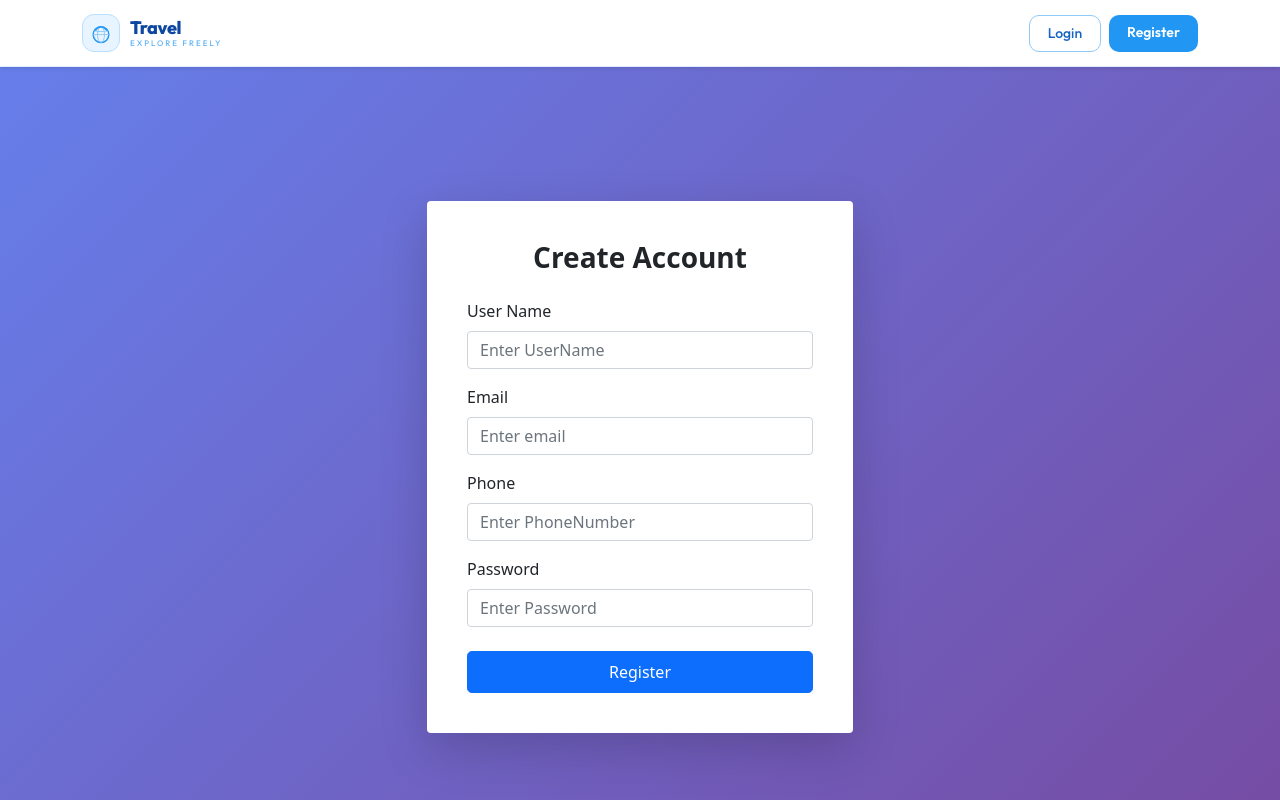
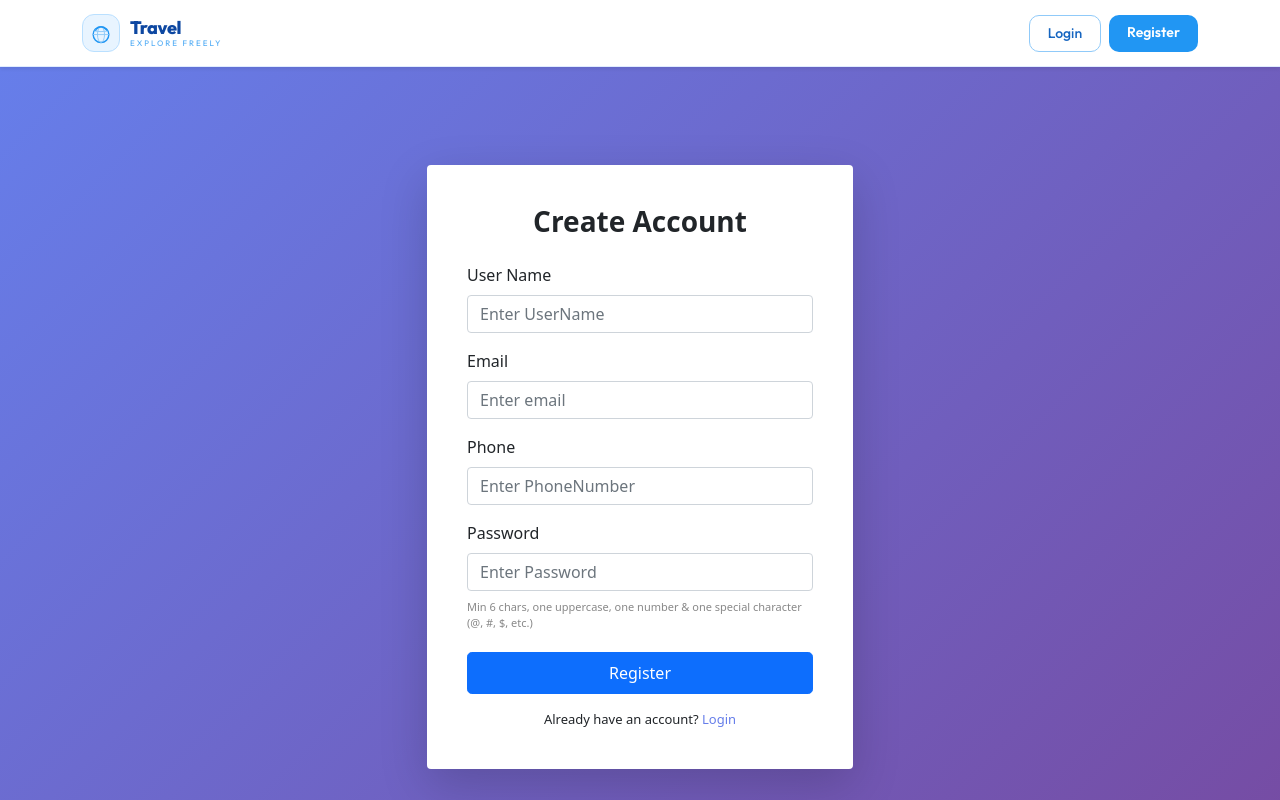
Before and after one commit to Amal9539/Travel-website, a React (Vite) app in the folder Travel/react-frontend/: page /register in a window 1280 px wide. Shown: the top 800 px of the page. Built offline with nearby package versions, Linux system fonts and the light colour scheme.

Commit message:
validation on register page

```diff
--- a/Travel/react-frontend/src/Component/Register.jsx
+++ b/Travel/react-frontend/src/Component/Register.jsx
@@ -43,41 +43,101 @@
 // }
 
 // export default Register
-
-import React, { useState } from 'react'
+import React, { useState, useEffect } from 'react'
 import Button from 'react-bootstrap/Button';
 import Form from 'react-bootstrap/Form';
 import axios from 'axios'
 import { useNavigate } from 'react-router-dom';
 import Container from 'react-bootstrap/Container';
 import Card from 'react-bootstrap/Card';
-import { useEffect } from 'react';
 
 const Register = () => {
   const navigate = useNavigate()
-   useEffect(() => {
+
+  useEffect(() => {
     document.documentElement.scrollTop = 0;
-    document.body.scrollTop = 0; // Safari fallback
+    document.body.scrollTop = 0;
   }, []);
 
   const [data, setdata] = useState({
     name: "",
     email: "",
-    phone:"",
+    phone: "",
     password: ""
   })
 
- const submit = async (e) => {
-  e.preventDefault();
+  const [errors, setErrors] = useState({})
+  const [loading, setLoading] = useState(false)
 
-  try {
-    await axios.post("https://travel-website-5-62rm.onrender.com/api/auth/register", data);
-    alert("Registered successfully");
-    navigate("/login");
-  } catch (error) {
-    alert(error.response?.data?.message || "Register failed");
+  const validate = () => {
+    const newErrors = {}
+
+    // Name
+    if (!data.name.trim()) {
+      newErrors.name = "Username is required"
+    } else if (data.name.trim().length < 3) {
+      newErrors.name = "Username must be at least 3 characters"
+    } else if (!/^[a-zA-Z0-9_ ]+$/.test(data.name)) {
+      newErrors.name = "Username can only contain letters, numbers, underscores"
+    }
+
+    // Email
+    if (!data.email.trim()) {
+      newErrors.email = "Email is required"
+    } else if (!/^[^\s@]+@[^\s@]+\.[^\s@]+$/.test(data.email)) {
+      newErrors.email = "Enter a valid email address"
+    }
+
+    // Phone
+    if (!data.phone.trim()) {
+      newErrors.phone = "Phone number is required"
+    } else if (!/^[0-9]{10}$/.test(data.phone)) {
+      newErrors.phone = "Phone number must be exactly 10 digits"
+    }
+
+    // Password
+    if (!data.password) {
+      newErrors.password = "Password is required"
+    } else if (data.password.length < 6) {
+      newErrors.password = "Password must be at least 6 characters"
+    } else if (!/[A-Z]/.test(data.password)) {
+      newErrors.password = "Password must contain at least one uppercase letter"
+    } else if (!/[0-9]/.test(data.password)) {
+      newErrors.password = "Password must contain at least one number"
+    } else if (!/[!@#$%^&*()_+\-=\[\]{};':"\\|,.<>\/?]/.test(data.password)) {
+      newErrors.password = "Password must contain at least one special character (@, #, $, etc.)"
+    }
+
+    return newErrors
   }
-};
+
+  const handleChange = (field, value) => {
+    setdata({ ...data, [field]: value })
+    if (errors[field]) {
+      setErrors({ ...errors, [field]: "" })
+    }
+  }
+
+  const submit = async (e) => {
+    e.preventDefault()
+
+    const validationErrors = validate()
+    if (Object.keys(validationErrors).length > 0) {
+      setErrors(validationErrors)
+      return
+    }
+
+    setLoading(true)
+    try {
+      await axios.post("https://travel-website-5-62rm.onrender.com/api/auth/register", data)
+      alert("Registered successfully")
+      navigate("/login")
+    } catch (error) {
+      alert(error.response?.data?.message || "Register failed")
+    } finally {
+      setLoading(false)
+    }
+  }
 
   return (
     <div style={{
@@ -92,55 +152,95 @@ const Register = () => {
           <Card.Body>
             <h3 className="text-center mb-4 fw-bold">Create Account</h3>
 
-            <Form onSubmit={submit}>
+            <Form onSubmit={submit} noValidate>
 
+              {/* Name */}
               <Form.Group className="mb-3">
                 <Form.Label>User Name</Form.Label>
                 <Form.Control
                   type="text"
                   placeholder="Enter UserName"
-                  onChange={(e) => setdata({ ...data, name: e.target.value })}
-                  required
+                  value={data.name}
+                  onChange={(e) => handleChange("name", e.target.value)}
+                  isInvalid={!!errors.name}
+                  isValid={data.name && !errors.name}
                 />
+                <Form.Control.Feedback type="invalid">
+                  {errors.name}
+                </Form.Control.Feedback>
               </Form.Group>
 
+              {/* Email */}
               <Form.Group className="mb-3">
                 <Form.Label>Email</Form.Label>
                 <Form.Control
                   type="email"
                   placeholder="Enter email"
-                  onChange={(e) => setdata({ ...data, email: e.target.value })}
-                  required
+                  value={data.email}
+                  onChange={(e) => handleChange("email", e.target.value)}
+                  isInvalid={!!errors.email}
+                  isValid={data.email && !errors.email}
                 />
+                <Form.Control.Feedback type="invalid">
+                  {errors.email}
+                </Form.Control.Feedback>
               </Form.Group>
 
+              {/* Phone */}
               <Form.Group className="mb-3">
                 <Form.Label>Phone</Form.Label>
                 <Form.Control
                   type="number"
                   placeholder="Enter PhoneNumber"
-                  onChange={(e) => setdata({ ...data, phone: e.target.value })}
-                  required
+                  value={data.phone}
+                  onChange={(e) => handleChange("phone", e.target.value)}
+                  isInvalid={!!errors.phone}
+                  isValid={data.phone && !errors.phone}
                 />
+                <Form.Control.Feedback type="invalid">
+                  {errors.phone}
+                </Form.Control.Feedback>
               </Form.Group>
 
-              <Form.Group className="mb-4">
+              {/* Password */}
+              <Form.Group className="mb-2">
                 <Form.Label>Password</Form.Label>
                 <Form.Control
                   type="password"
                   placeholder="Enter Password"
-                  onChange={(e) => setdata({ ...data, password: e.target.value })}
-                  required
+                  value={data.password}
+                  onChange={(e) => handleChange("password", e.target.value)}
+                  isInvalid={!!errors.password}
+                  isValid={data.password && !errors.password}
                 />
+                <Form.Control.Feedback type="invalid">
+                  {errors.password}
+                </Form.Control.Feedback>
               </Form.Group>
+
+              {/* Password hint */}
+              <p style={{ fontSize: "11px", color: "#888", marginBottom: "20px" }}>
+                Min 6 chars, one uppercase, one number & one special character (@, #, $, etc.)
+              </p>
 
               <Button
                 variant="primary"
                 type="submit"
                 className="w-100 py-2 rounded-3"
+                disabled={loading}
               >
-                Register
+                {loading ? "Registering..." : "Register"}
               </Button>
+
+              <p className="text-center mt-3 mb-0" style={{ fontSize: "13px" }}>
+                Already have an account?{" "}
+                <span
+                  onClick={() => navigate("/login")}
+                  style={{ color: "#667eea", cursor: "pointer", fontWeight: 500 }}
+                >
+                  Login
+                </span>
+              </p>
 
             </Form>
           </Card.Body>
```
